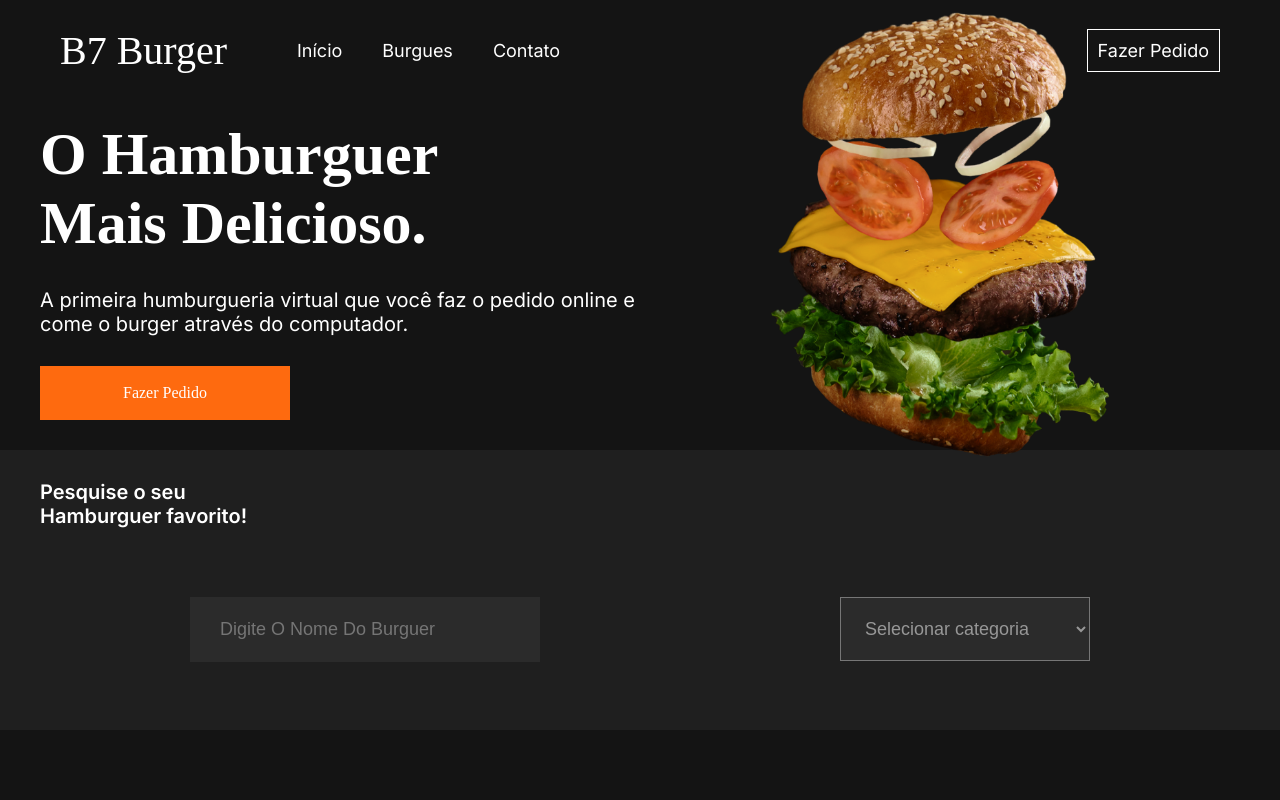
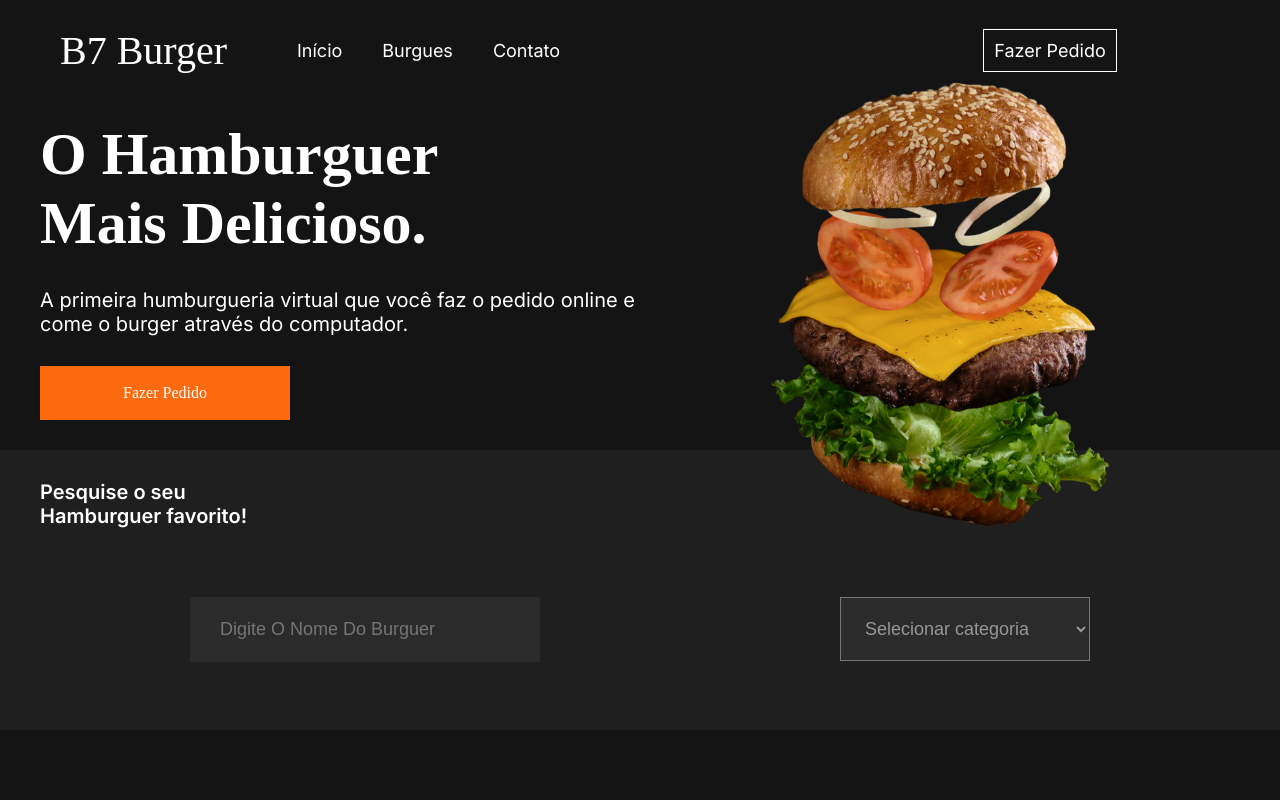
Before and after one commit to Eduardo-hds/B7-Burguer, a plain HTML site: page index.html in a window 1280 px wide. Shown: the top 800 px of the page. Drawn offline with Linux system fonts and the light colour scheme; a web font is replaced by a local one.

Commit message:
never ends...

```diff
--- a/assets/style/style.css
+++ b/assets/style/style.css
@@ -180,7 +180,7 @@ main{
 .main-background--header---img img{
     position:absolute;
     height: 450px;
-    bottom: -10px;
+    bottom: -80px;
 }
 
 .main-backgound--search{
@@ -364,6 +364,11 @@ footer{
     .container{
         margin: 0 20px;
     }
+
+    .make_order{
+        margin-right: 20px;
+        justify-content: center;
+    }
 }
 
 @media (max-width:768px){
```
